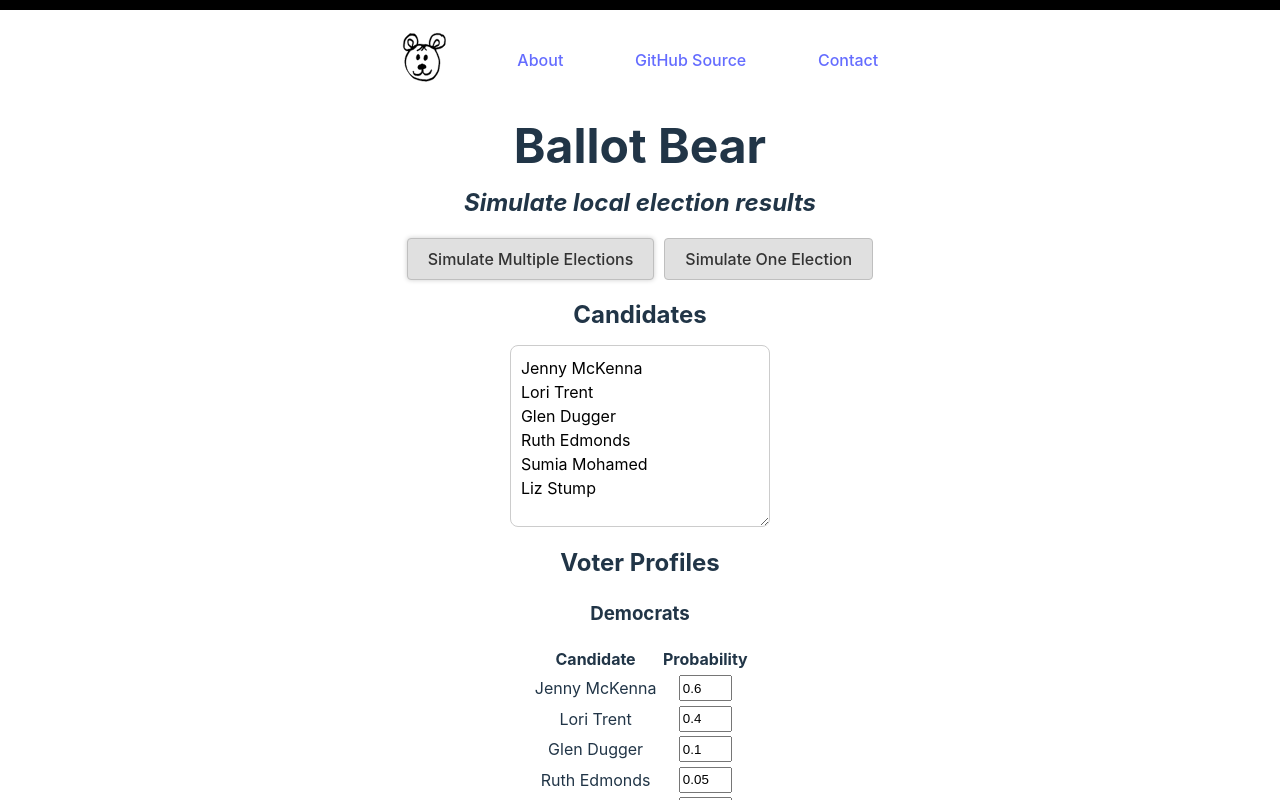
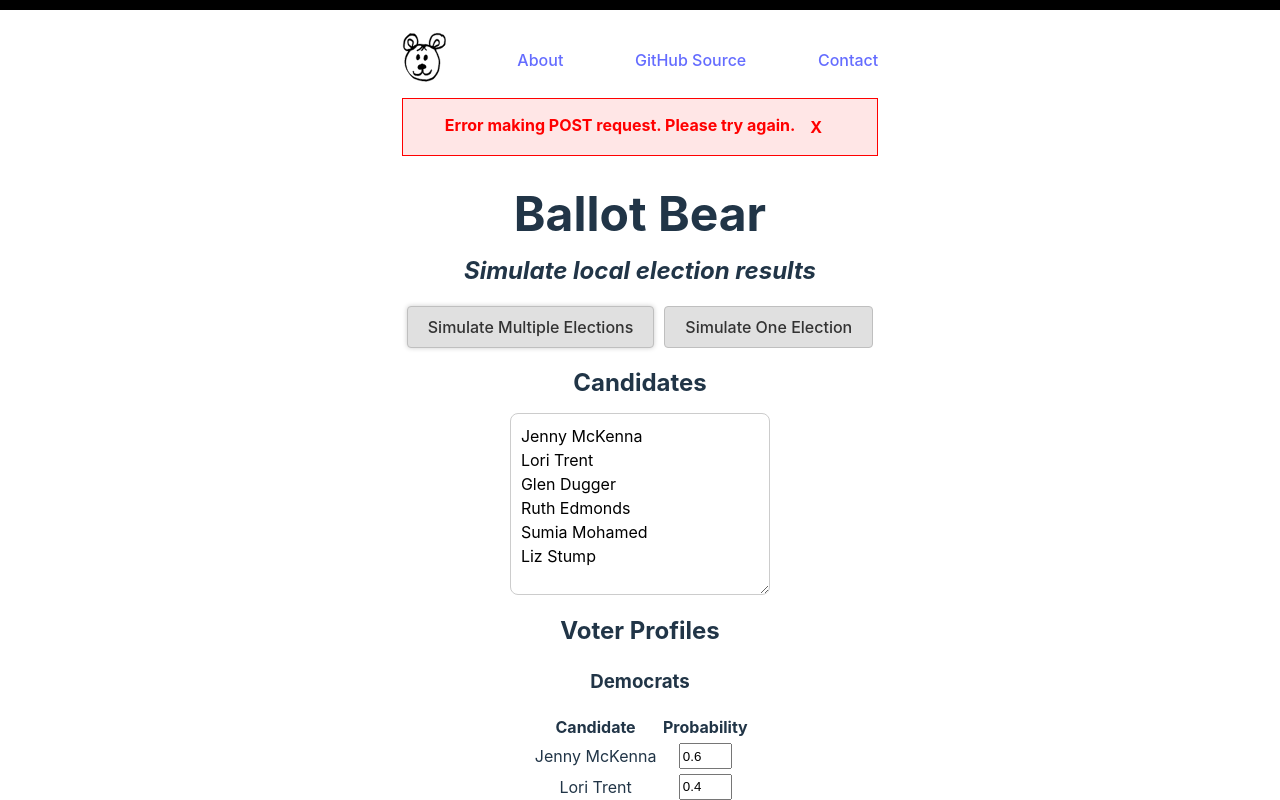
Before and after one commit to sxflynn/electionsim, a React (Vite) app in the folder frontend/: page / in a window 1280 px wide. Both pictures are taken after a click on the button "Simulate Multiple Elections". Shown: the top 800 px of the page. Built offline with nearby package versions, Linux system fonts and the light colour scheme; no server answers.

Commit message:
Error handling

```diff
--- a/frontend/src/App.jsx
+++ b/frontend/src/App.jsx
@@ -9,6 +9,7 @@ import ResponseSection from './ResponseSection';
 import Loading from './Loading';
 import { randomizeData } from './randomize';
 import About from './About';
+import Error from './Error';
 
 
 
@@ -27,6 +28,8 @@ function App() {
 
     const [showAbout, setShowAbout] = useState(false);
 
+    const [error, setError] = useState(null);
+
 
     const loadFromLocalStorage = () => {
         try {
@@ -36,6 +39,7 @@ function App() {
         return JSON.parse(serializedData);
         } catch (error){
             console.error("Failed to load from local storage", error);
+            setError("Failed to load from local storage");
             return configData;
         }
     }
@@ -47,6 +51,7 @@ function App() {
             localStorage.setItem('electionData',serializedData);
         } catch (error) {
             console.error("Failed to save to local storage", error);
+            setError("Failed to save to local storage");
         }
     }
 
@@ -82,7 +87,7 @@ function App() {
             console.log('multi election');
         }
 
-        const response = await fetch(`https://fastapi-staging.fly.dev${endpoint}`, {
+        const response = await fetch(`https://fastapi-election.fly.dev${endpoint}`, {
               method: 'POST',
               headers: {
                   'Content-Type': 'application/json'
@@ -97,6 +102,7 @@ function App() {
           setIsSubmitted(true);
       } catch (error) {
           console.error('Error making POST request:', error);
+          setError('Error making POST request. Please try again.');
       }
       setIsLoading(false);
       console.log('Loading state ended');
@@ -152,6 +158,8 @@ function App() {
                 <div><a href = "https://github.com/sxflynn/electionsim">GitHub Source</a></div>
                 <div><a href = "https://github.com/sxflynn">Contact</a></div>
             </div>
+
+            {error && <Error error={error} onDismiss={() => setError(null)} />}
 
             {showAbout && <About onClose={() => setShowAbout(false)} />}
 
--- /dev/null
+++ b/frontend/src/Error.jsx
@@ -0,0 +1,17 @@
+
+
+function Error({error,onDismiss}){
+
+return (
+    <div>
+        {error && (
+            <div className="error-message">
+                {error}
+                <button onClick={onDismiss} className="dismiss-error-btn">X</button>
+            </div>
+        )}
+    </div>
+);
+}
+
+export default Error;
--- a/frontend/src/index.css
+++ b/frontend/src/index.css
@@ -237,3 +237,28 @@ textarea::placeholder {
     box-sizing: border-box; /* ensures padding doesn't cause overflow */
   }
 }
+
+.error-message {
+  color: red;
+  font-weight: bold;
+  margin: 10px 0;
+  padding: 10px;
+  border: 1px solid red;
+  background-color: #ffe6e6;
+}
+
+.dismiss-error-btn {
+  background: none;
+  border: none;
+  cursor: pointer;
+  font-size: 16px;
+  padding: 0 5px;
+  margin-left: 10px;
+  color: red;
+  font-weight: bold;
+  vertical-align: middle;
+}
+
+.dismiss-error-btn:hover {
+  text-decoration: underline;
+}
```
Also changed, not shown: frontend/src/ElectionSettingsInput.jsx (+6 -13 lines), 1 other file (tests, documents, lock files or other folders).
